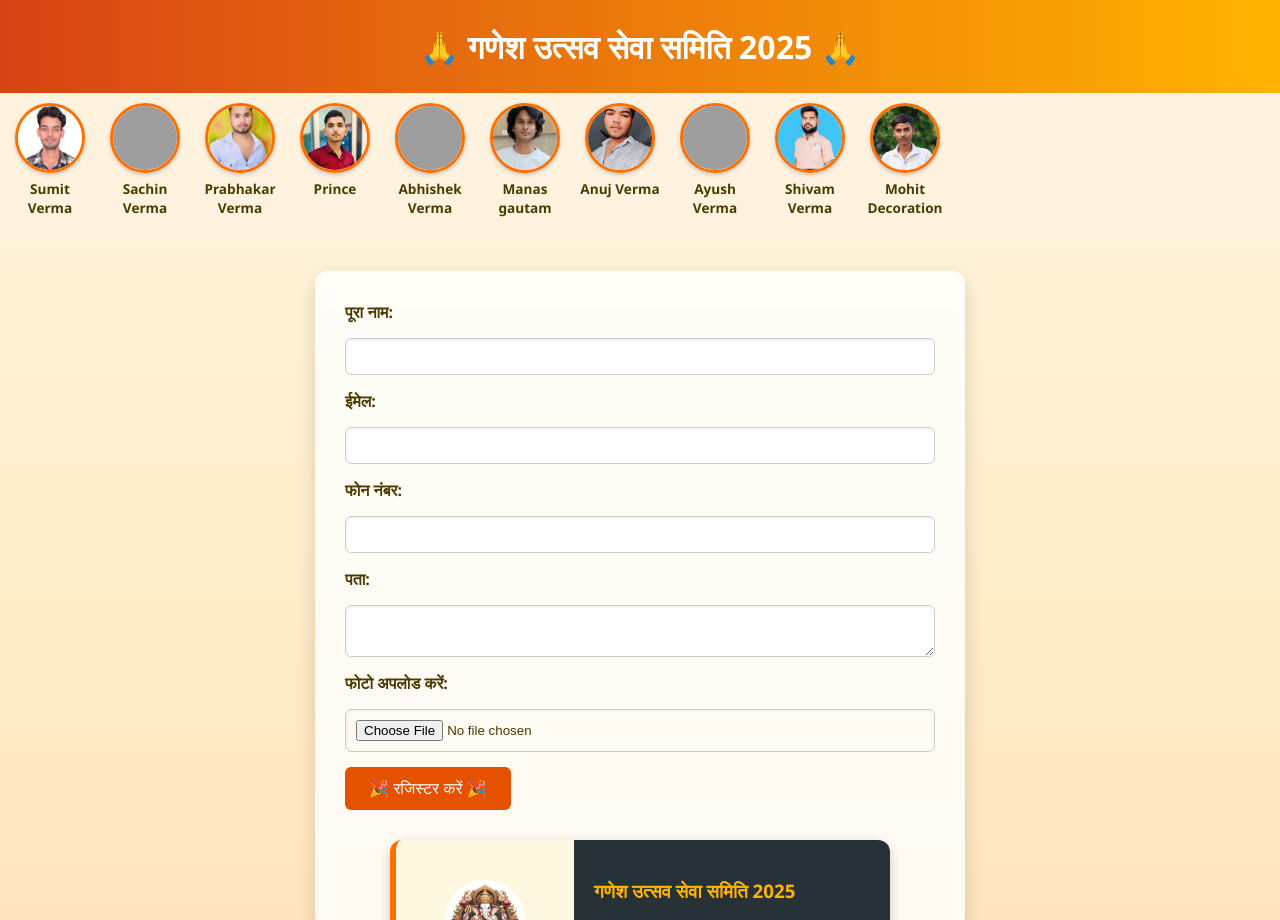
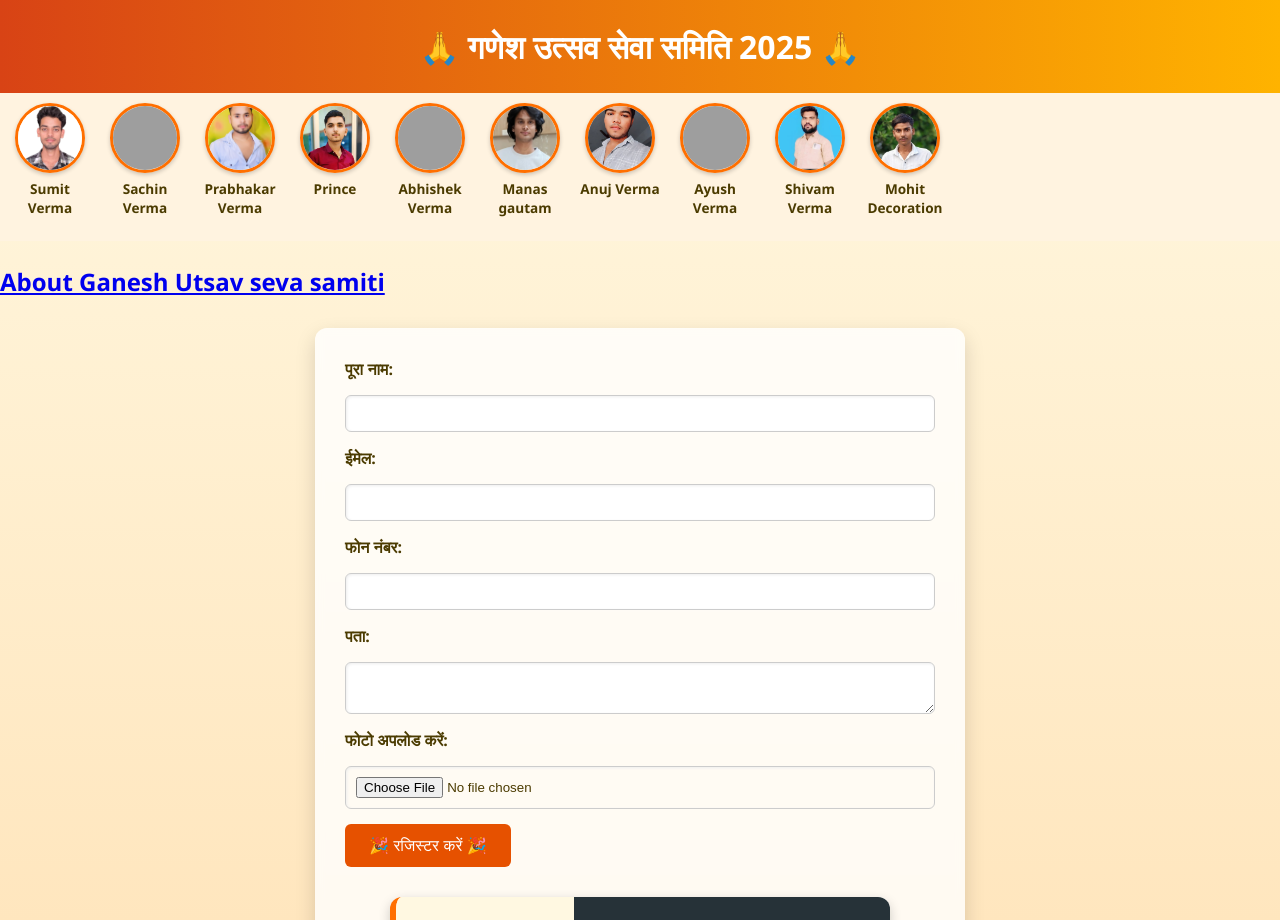
Before and after one commit to Sumit66341/ganesh-utsav-2025, a plain HTML site: page index.html in a window 1280 px wide. Shown: the top 920 px of the page. Drawn offline with Linux system fonts and the light colour scheme; grey boxes are pictures that could not be loaded.

Commit message:
Update index.html

```diff
--- a/index.html
+++ b/index.html
@@ -236,7 +236,7 @@
     <p class="name">Mohit Decoration</p>
   </div>
 </div>
-
+<h2><a href="about.html" ><p class="abt">About Ganesh Utsav seva samiti</p></a></h2>
 
   <main>
     <form id="member-form">
```
